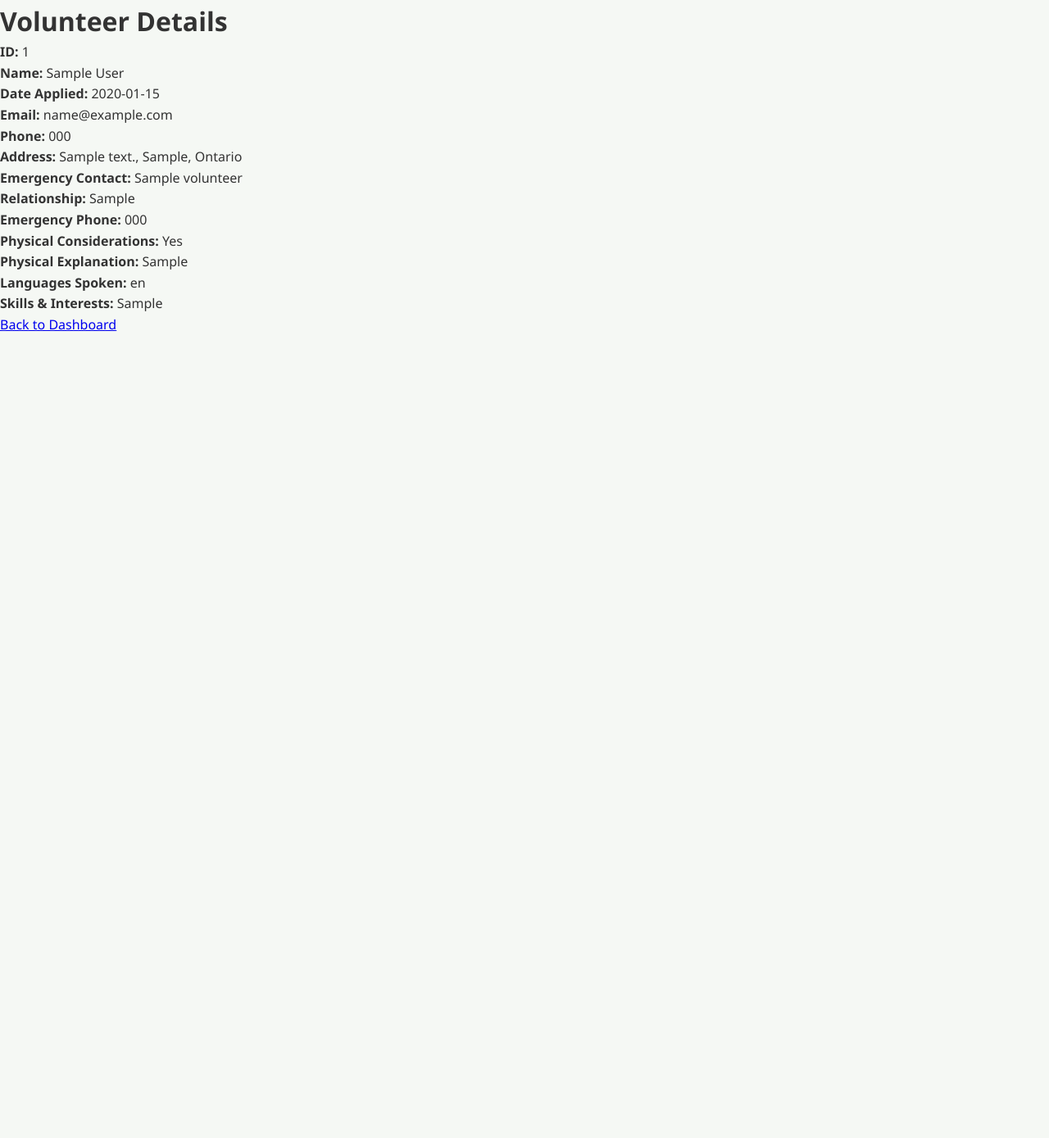
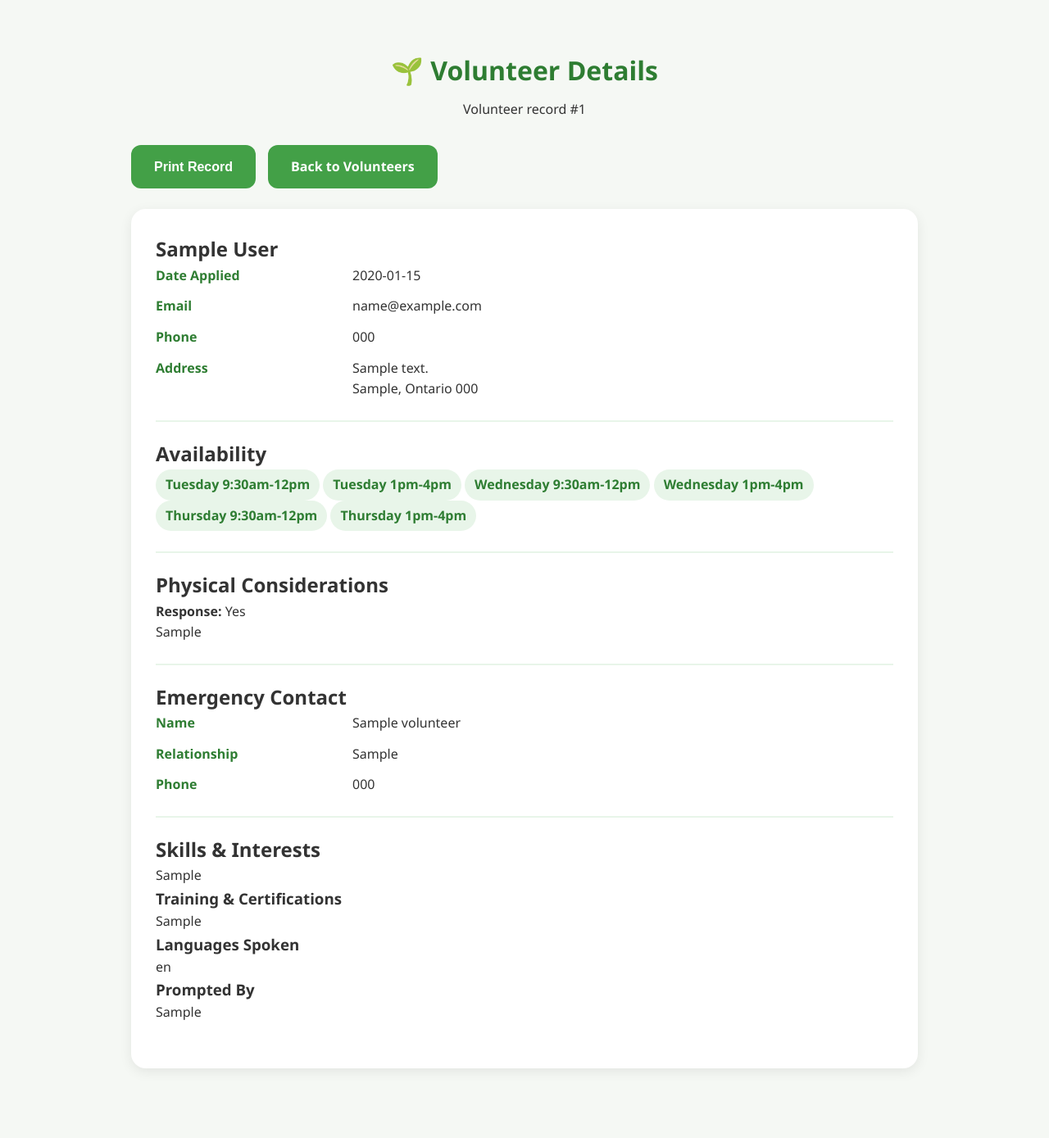
Before and after one commit to chaslinux/volunteer-db, a PHP site: page /volunteer_details.php?id=1 in a window 1280 px wide. Shown: the whole page at 82% size. Before the commit the page ends 404 px from the top, so only its background shows below. Run offline with PHP 8.4, Linux system fonts and the light colour scheme; the visitor is signed in with stand-in values (Sample User, id 1); tables that the repository leaves empty hold one stand-in row (values such as "Sample post").

Commit message:
Modify styles.css and volunteer_details.php to look better.

```diff
--- a/styles.css
+++ b/styles.css
@@ -228,3 +228,78 @@ tr:hover
 {
     background: #f5f5f5;
 }
+
+.details-card
+{
+    background: white;
+    border-radius: 18px;
+    padding: 30px;
+    box-shadow: 0 4px 15px rgba(0,0,0,0.08);
+    margin-bottom: 25px;
+}
+
+.details-grid
+{
+    display: grid;
+    grid-template-columns: 220px 1fr;
+    gap: 12px 20px;
+}
+
+.details-label
+{
+    font-weight: bold;
+    color: #2e7d32;
+}
+
+.details-value
+{
+    word-break: break-word;
+}
+
+.print-actions
+{
+    margin-bottom: 25px;
+    display: flex;
+    gap: 15px;
+}
+
+.badge
+{
+    display: inline-block;
+    padding: 6px 12px;
+    border-radius: 999px;
+    background: #e8f5e9;
+    color: #2e7d32;
+    font-weight: bold;
+}
+
+.section-divider
+{
+    margin: 25px 0;
+    border-top: 2px solid #e8f5e9;
+    padding-top: 20px;
+}
+
+@media print
+{
+    body
+    {
+        background: white;
+    }
+
+    .print-actions
+    {
+        display: none;
+    }
+
+    .details-card
+    {
+        box-shadow: none;
+        border: 1px solid #ddd;
+    }
+
+    .btn
+    {
+        display: none;
+    }
+}
--- a/volunteer_details.php
+++ b/volunteer_details.php
@@ -29,84 +29,170 @@ if (!$volunteer)
 ?>
 
 <!DOCTYPE html>
-<html>
+<html lang="en">
 <head>
     <meta charset="UTF-8">
+    <meta name="viewport"
+          content="width=device-width, initial-scale=1.0">
     <title>Volunteer Details</title>
     <link rel="stylesheet" href="styles.css">
 </head>
 <body>
 
-<h1>Volunteer Details</h1>
+<div class="container">
 
-<p><strong>ID:</strong> <?= htmlspecialchars($volunteer['id']) ?></p>
+    <div class="form-header">
+        <h1>🌱 Volunteer Details</h1>
+        <p>
+            Volunteer record #<?= $volunteer['id']; ?>
+        </p>
+    </div>
 
-<p>
-    <strong>Name:</strong>
-    <?= htmlspecialchars($volunteer['first_name']) ?>
-    <?= htmlspecialchars($volunteer['last_name']) ?>
-</p>
+    <div class="print-actions">
+        <button onclick="window.print()" class="btn">
+            Print Record
+        </button>
 
-<p>
-    <strong>Date Applied:</strong>
-    <?= htmlspecialchars($volunteer['date_applied']) ?>
-</p>
+        <a href="view_volunteers.php"
+           class="btn">
+            Back to Volunteers
+        </a>
+    </div>
 
-<p>
-    <strong>Email:</strong>
-    <?= htmlspecialchars($volunteer['email_address']) ?>
-</p>
+    <div class="details-card">
 
-<p>
-    <strong>Phone:</strong>
-    <?= htmlspecialchars($volunteer['contact_phone']) ?>
-</p>
+        <h2>
+            <?= htmlspecialchars($volunteer['first_name']) ?>
+            <?= htmlspecialchars($volunteer['last_name']) ?>
+        </h2>
 
-<p>
-    <strong>Address:</strong>
-    <?= htmlspecialchars($volunteer['street_address']) ?>,
-    <?= htmlspecialchars($volunteer['city']) ?>,
-    <?= htmlspecialchars($volunteer['province']) ?>
-</p>
+        <div class="details-grid">
 
-<p>
-    <strong>Emergency Contact:</strong>
-    <?= htmlspecialchars($volunteer['emergency_contact_name']) ?>
-</p>
+            <div class="details-label">Date Applied</div>
+            <div class="details-value">
+                <?= htmlspecialchars($volunteer['date_applied']) ?>
+            </div>
 
-<p>
-    <strong>Relationship:</strong>
-    <?= htmlspecialchars($volunteer['emergency_relationship']) ?>
-</p>
+            <div class="details-label">Email</div>
+            <div class="details-value">
+                <?= htmlspecialchars($volunteer['email_address']) ?>
+            </div>
 
-<p>
-    <strong>Emergency Phone:</strong>
-    <?= htmlspecialchars($volunteer['emergency_phone']) ?>
-</p>
+            <div class="details-label">Phone</div>
+            <div class="details-value">
+                <?= htmlspecialchars($volunteer['contact_phone']) ?>
+            </div>
 
-<p>
-    <strong>Physical Considerations:</strong>
-    <?= htmlspecialchars($volunteer['physical_considerations']) ?>
-</p>
+            <div class="details-label">Address</div>
+            <div class="details-value">
+                <?= htmlspecialchars($volunteer['street_address']) ?><br>
+                <?= htmlspecialchars($volunteer['city']) ?>,
+                <?= htmlspecialchars($volunteer['province']) ?>
+                <?= htmlspecialchars($volunteer['postal_code']) ?>
+            </div>
 
-<p>
-    <strong>Physical Explanation:</strong>
-    <?= nl2br(htmlspecialchars($volunteer['physical_explanation'])) ?>
-</p>
+        </div>
 
-<p>
-    <strong>Languages Spoken:</strong>
-    <?= nl2br(htmlspecialchars($volunteer['languages_spoken'])) ?>
-</p>
+        <div class="section-divider">
 
-<p>
-    <strong>Skills & Interests:</strong>
-    <?= nl2br(htmlspecialchars($volunteer['hobbies_skills_interests'])) ?>
-</p>
+            <h2>Availability</h2>
 
-<p>
-    <a href="admin_dashboard.php">Back to Dashboard</a>
-</p>
+            <?php
+            $availability = [];
+
+            if($volunteer['tuesday_9am_12pm']) $availability[] = "Tuesday 9:30am-12pm";
+            if($volunteer['tuesday_1pm_4pm']) $availability[] = "Tuesday 1pm-4pm";
+
+            if($volunteer['wednesday_9am_12pm']) $availability[] = "Wednesday 9:30am-12pm";
+            if($volunteer['wednesday_1pm_4pm']) $availability[] = "Wednesday 1pm-4pm";
+
+            if($volunteer['thursday_9am_12pm']) $availability[] = "Thursday 9:30am-12pm";
+            if($volunteer['thursday_1pm_4pm']) $availability[] = "Thursday 1pm-4pm";
+            ?>
+
+            <?php if(count($availability)): ?>
+
+                <?php foreach($availability as $slot): ?>
+                    <span class="badge">
+                        <?= htmlspecialchars($slot) ?>
+                    </span>
+                <?php endforeach; ?>
+
+            <?php else: ?>
+
+                <p>No availability selected.</p>
+
+            <?php endif; ?>
+
+        </div>
+
+        <div class="section-divider">
+
+            <h2>Physical Considerations</h2>
+
+            <p>
+                <strong>Response:</strong>
+                <?= htmlspecialchars($volunteer['physical_considerations']) ?>
+            </p>
+
+            <?php if(!empty($volunteer['physical_explanation'])): ?>
+
+                <p>
+                    <?= nl2br(htmlspecialchars($volunteer['physical_explanation'])) ?>
+                </p>
+
+            <?php endif; ?>
+
+        </div>
+
+        <div class="section-divider">
+
+            <h2>Emergency Contact</h2>
+
+            <div class="details-grid">
+
+                <div class="details-label">Name</div>
+                <div class="details-value">
+                    <?= htmlspecialchars($volunteer['emergency_contact_name']) ?>
+                </div>
+
+                <div class="details-label">Relationship</div>
+                <div class="details-value">
+                    <?= htmlspecialchars($volunteer['emergency_relationship']) ?>
+                </div>
+
+                <div class="details-label">Phone</div>
+                <div class="details-value">
+                    <?= htmlspecialchars($volunteer['emergency_phone']) ?>
+                </div>
+
+            </div>
+
+        </div>
+
+        <div class="section-divider">
+
+            <h2>Skills & Interests</h2>
+
+            <p><?= nl2br(htmlspecialchars($volunteer['hobbies_skills_interests'])) ?></p>
+
+            <h3>Training & Certifications</h3>
+
+            <p><?= nl2br(htmlspecialchars($volunteer['special_training_certification'])) ?></p>
+
+            <h3>Languages Spoken</h3>
+
+            <p><?= nl2br(htmlspecialchars($volunteer['languages_spoken'])) ?></p>
+
+            <h3>Prompted By</h3>
+
+            <p><?= nl2br(htmlspecialchars($volunteer['prompted_by'])) ?></p>
+
+        </div>
+
+    </div>
+
+</div>
 
 </body>
 </html>
```
